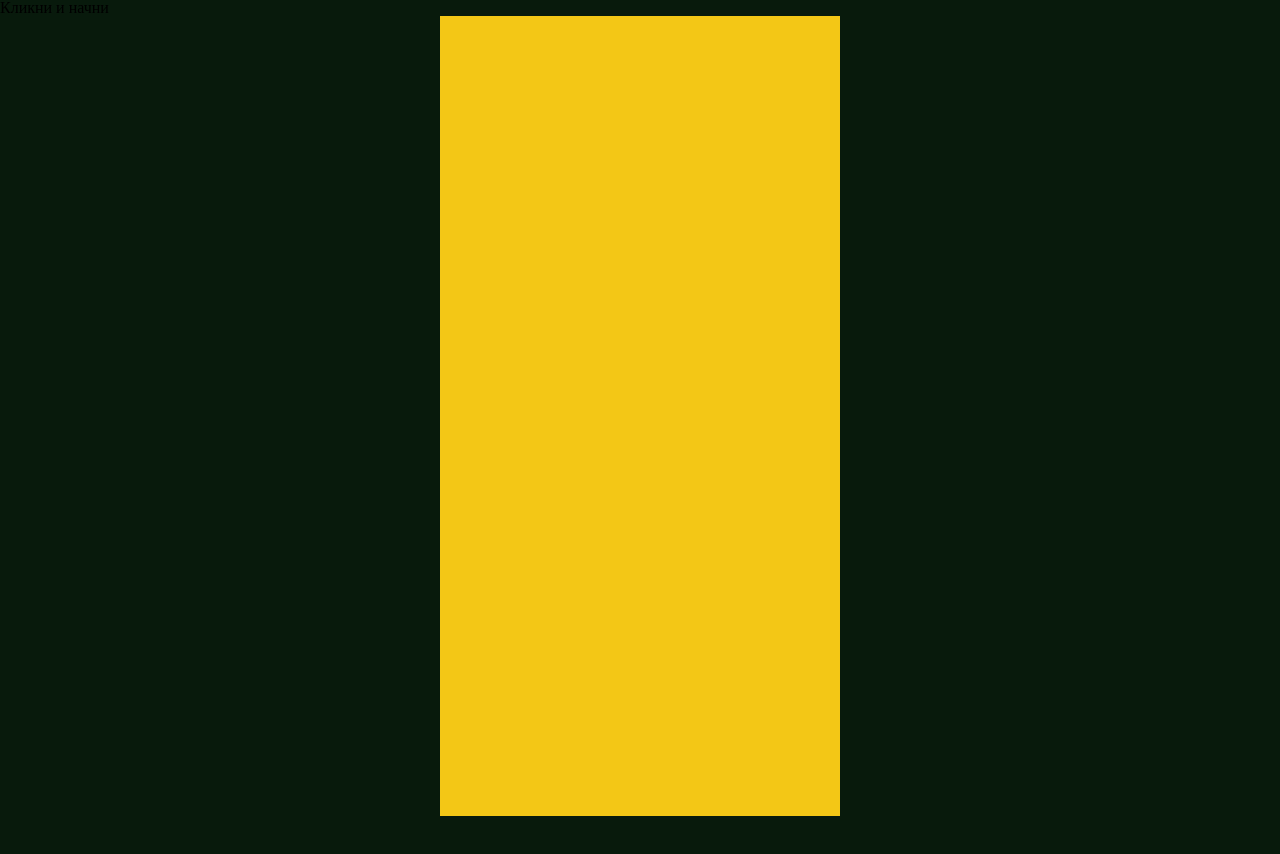
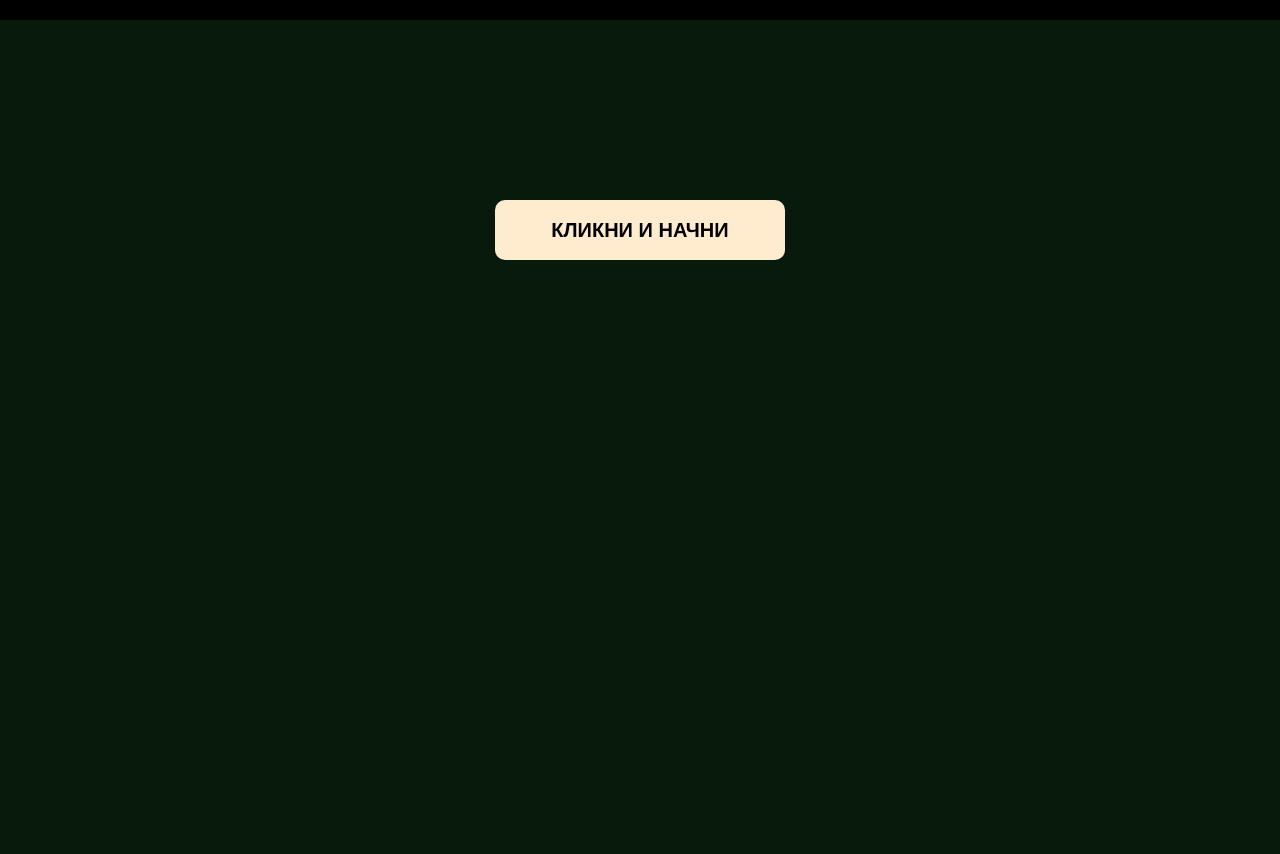
Before and after one commit to Griczzi/Game-Car, a plain HTML site: page Игра Гонки на JS/index.html in a window 1280 px wide. Before the commit the page ends 816 px from the top, so only its background shows below. Drawn offline with Linux system fonts and the light colour scheme.

Commit message:
it's over

```diff
--- a/Игра Гонки на JS/common.js
+++ b/Игра Гонки на JS/common.js
@@ -31,10 +31,15 @@ const setting = {
 function getQuantityElements(heightElems) {
   return document.documentElement.clientHeight / heightElems + 1;
 }
-console.log(getQuantityElements(100));
+// console.log(getQuantityElements(100));
 
 function startGame() {
   start.classList.add("hide");
+  gameArea.classList.remove("hidden");
+  gameArea.innerHTML = '';
+  car.style.left = '175px';
+  car.style.top = 'auto';
+  car.style.bottom = '10px';
 
   for (let i = 0; i < 100; i++) {
     const line = document.createElement("div");
@@ -54,6 +59,7 @@ function startGame() {
     gameArea.appendChild(enemy);
   }
 
+  setting.score = 0;
   setting.start = true;
   gameArea.appendChild(car);
   setting.x = car.offsetLeft;
@@ -62,9 +68,11 @@ function startGame() {
 }
 
 function playGame() {
-  console.log("PLAY GAME!!!");
+  // console.log("PLAY GAME!!!");
 
   if (setting.start === true) {
+    setting.score += setting.speed;
+    score.innerHTML = 'SCORE</br> ' + setting.score;
     movieRoad();
     movieEnemy();
     if (keys.ArrowLeft && setting.x > 0) {
@@ -110,6 +118,19 @@ function movieRoad() {
 function movieEnemy() {
   let enemy = document.querySelectorAll(".enemy");
   enemy.forEach(function (item) {
+    let carRect = car.getBoundingClientRect();
+    let enemyRect = item.getBoundingClientRect();
+
+    if (carRect.top <= enemyRect.bottom &&
+      carRect.right >= enemyRect.left &&
+      carRect.left <= enemyRect.right &&
+      carRect.bottom >= enemyRect.top
+    ) {
+      setting.start = false;
+      console.warn("BoooM!");
+      start.classList.remove('hide');
+    }
+
     item.y += setting.speed / 2;
     item.style.top = item.y + "px";
 
--- a/Игра Гонки на JS/index.html
+++ b/Игра Гонки на JS/index.html
@@ -1,17 +1,20 @@
 <!DOCTYPE html>
 <html lang="ru">
+
 <head>
   <meta charset="UTF-8" />
   <meta name="viewport" content="width=device-width, initial-scale=1.0" />
   <title>NeedForJS</title>
   <link rel="stylesheet" href="style.css" />
 </head>
+
 <body>
   <div class="score"></div>
   <div class="game">
     <div class="start">Кликни и начни</div>
-      <div class="gameArea"></div>
+    <div class="gameArea hidden"></div>
   </div>
   <script src="common.js"></script>
 </body>
+
 </html>
--- a/Игра Гонки на JS/style.css
+++ b/Игра Гонки на JS/style.css
@@ -53,15 +53,17 @@ body {
 .hide {
   display: none;
 }
+.hidden {
+  visibility: hidden;
+}
 .car, .enemy {
   width: 50px;
   height: 100px;
   background: transparent url("./image/player.png") center / cover no-repeat;
   position: absolute;
-  left: 175px;
-  bottom: 10px;
 }
 .gameArea {
+
   width: 400px;
   height: 100vh;
   position: relative;
@@ -76,3 +78,38 @@ body {
   left: 195px;
   background: black;
 }
+
+.start {
+  top: 200px;
+  width: 250px;
+  position: relative;
+  margin: auto;
+  padding: 20px;
+  background: blanchedalmond;
+  border-radius: 10px;
+  font-size: 20px;
+  text-transform: uppercase;
+  font-family: sans-serif;
+  cursor: pointer;
+  font-weight: 900;
+  color: black;
+  text-align: center;
+  z-index: 200;
+}
+
+.score {
+  position: absolute;
+  top: 0;
+  left: 0;
+  width: 100%;
+  margin: auto;
+  padding: 10px;
+  background: black;
+  color: aliceblue;
+  font-size: 30px;
+  text-align: center;
+  font-family: sans-serif;
+  font-weight: 500;
+  z-index: 200;
+
+}
```
Lines whose indentation alone changed are shown as unchanged.
